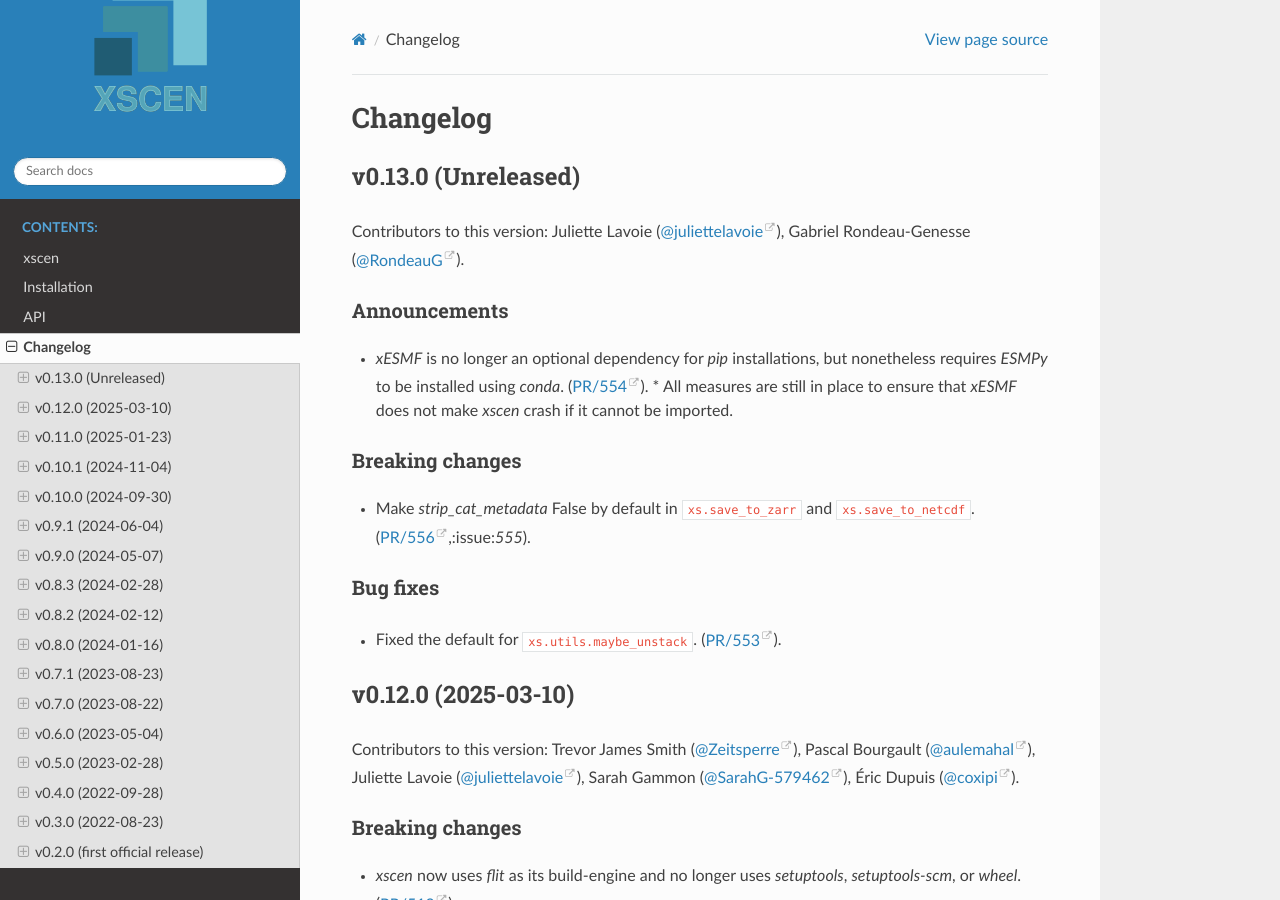
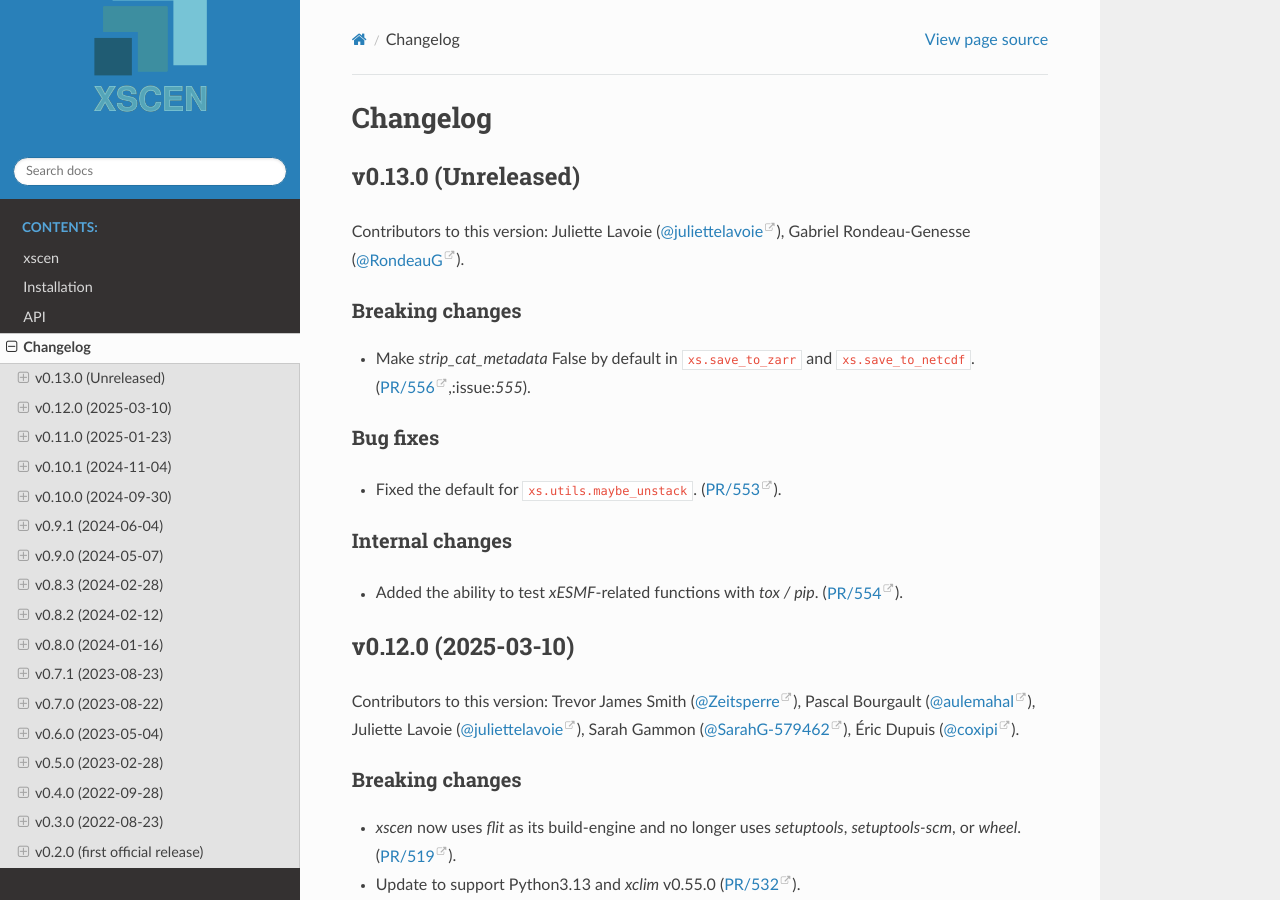
Before and after one commit to Ouranosinc/xscen, a Sphinx documentation site: the page built from docs/changelog.rst, in a window 1280 px wide and 900 px high. Built offline with Sphinx 7.4.7 and the Read the Docs theme 3.1.0, drawn with Linux system fonts in a browser that asks for light colours; pages that are not in the unit, such as notebooks, are missing from menus.

Commit message:
revert to optional, make tests use extra

```diff
--- a/CHANGELOG.rst
+++ b/CHANGELOG.rst
@@ -6,11 +6,6 @@ v0.13.0 (Unreleased)
 --------------------
 Contributors to this version:  Juliette Lavoie (:user:`juliettelavoie`), Gabriel Rondeau-Genesse (:user:`RondeauG`).
 
-Announcements
-^^^^^^^^^^^^^
-* `xESMF` is no longer an optional dependency for `pip` installations, but nonetheless requires `ESMPy` to be installed using `conda`. (:pull:`554`).
-  * All measures are still in place to ensure that `xESMF` does not make `xscen` crash if it cannot be imported.
-
 Breaking changes
 ^^^^^^^^^^^^^^^^
 * Make `strip_cat_metadata` False by default in ``xs.save_to_zarr`` and ``xs.save_to_netcdf``. (:pull:`556`,:issue:`555`).
@@ -18,6 +13,10 @@ Breaking changes
 Bug fixes
 ^^^^^^^^^
 * Fixed the default for ``xs.utils.maybe_unstack``. (:pull:`553`).
+
+Internal changes
+^^^^^^^^^^^^^^^^
+* Added the ability to test `xESMF`-related functions with `tox / pip`. (:pull:`554`).
 
 
 v0.12.0 (2025-03-10)
--- a/docs/installation.rst
+++ b/docs/installation.rst
@@ -39,7 +39,7 @@ If for some reason you wish to install the `PyPI` version of `xscen` into an exi
 
     python -m pip install xscen
 
-This will install the latest stable release from `PyPI`. It is very likely that you will encounter issues with this method. In particular, the `xESMF` package may require `ESMPy` to be installed separately using `conda`. Measures have been taken to ensure that `xscen` will not break if `xESMF` fails to import, but some functionalities will be disabled.
+This will install the latest stable release from `PyPI`, but will not include `xESMF` and other packages that are not available on `PyPI`. Measures have been taken to ensure that `xscen` will not break if `xESMF` fails to import, but some functionalities will be disabled.
 
 Development Installation (Anaconda + pip)
 -----------------------------------------
--- a/pyproject.toml
+++ b/pyproject.toml
@@ -63,7 +63,6 @@ dependencies = [
   "toolz",
   "xarray >=2023.11.0, !=2024.6.0",
   "xclim >=0.55.1, <0.56",
-  "xesmf >=0.7, !=0.8.8", # FIXME: 0.8.8 currently creates segfaults on ReadTheDocs.
   "xsdba>=0.3.0",
   "zarr >=2.13,<3"
 ]
@@ -111,7 +110,10 @@ docs = [
   "sphinx-rtd-theme >=1.0",
   "sphinxcontrib-napoleon"
 ]
-all = ["xscen[dev]", "xscen[docs]"]
+extra = [
+  "xesmf >=0.7, !=0.8.8" # FIXME: 0.8.8 currently creates segfaults on ReadTheDocs.
+]
+all = ["xscen[dev]", "xscen[docs]", "xscen[extra]"]
 
 [project.urls]
 "Homepage" = "https://xscen.readthedocs.io/"
```
Also changed, not shown: 1 other file.
